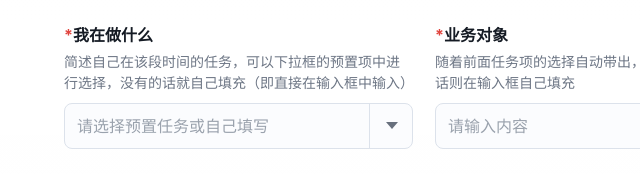
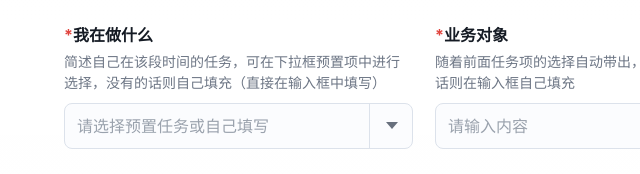
Before and after one commit to l2636573915-art/muqiao-hub, a plain HTML site: page index.html in a window 1280 px wide. Shown: the part 439-613 px from the top of the page, 216-856 px from the left. Drawn offline with Linux system fonts and the light colour scheme.

Commit message:
Refine activity helper text

```diff
--- a/index.html
+++ b/index.html
@@ -45,7 +45,7 @@
         <div class="paired-fields">
           <div class="field">
             <label for="activity"><span class="required">*</span>我在做什么</label>
-            <p class="help">简述自己在该段时间的任务，可以下拉框的预置项中进行选择，没有的话就自己填充（即直接在输入框中输入）</p>
+            <p class="help">简述自己在该段时间的任务，可在下拉框预置项中进行选择，没有的话则自己填充（直接在输入框中填写）</p>
             <div class="activity-picker">
               <input id="activity" name="activity" placeholder="请选择预置任务或自己填写" required />
               <button
```
